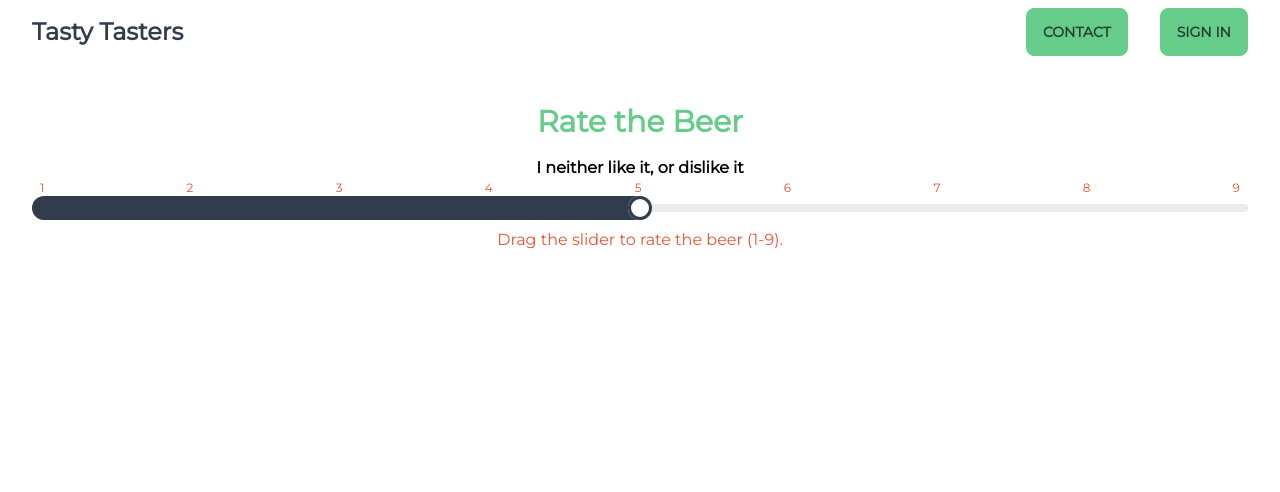
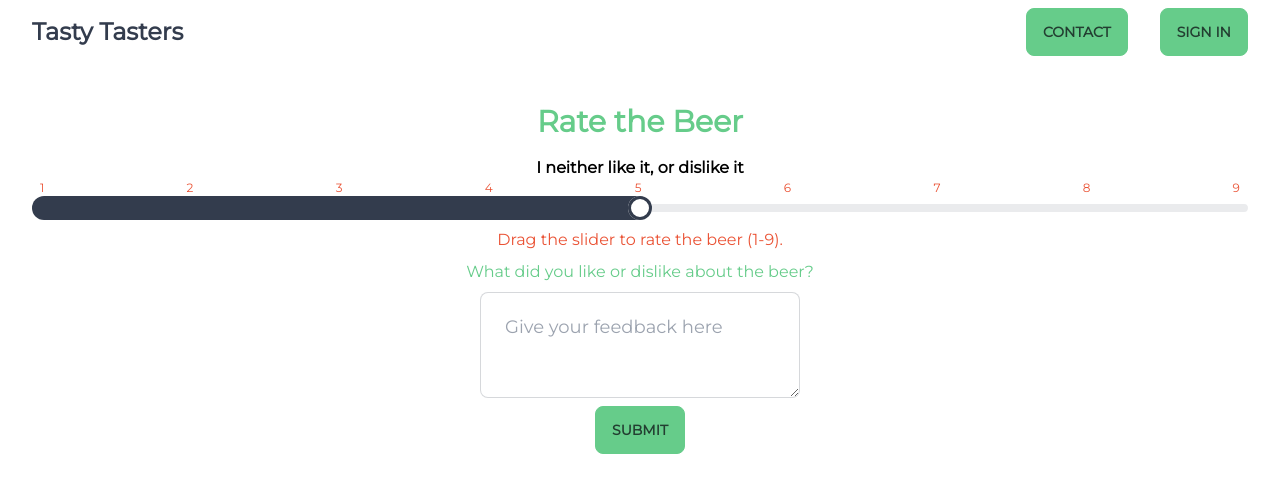
Before and after one commit to Friduwulf/tasty-tasters, a Next.js app: page /Hedonic in a window 1280 px wide. Shown: the top 492 px of the page. Built offline with nearby package versions, Linux system fonts and the light colour scheme; no server answers.

Commit message:
figured out what a date is

```diff
--- a/app/Components/Hedonic/Hedonic.tsx
+++ b/app/Components/Hedonic/Hedonic.tsx
@@ -41,6 +41,8 @@ const Hedonic = () => {
         ratingColor = 'primary-600'
     }
 
+
+
   return (
     <div className="flex flex-col items-center">
       <h1 className="text-3xl font-bold mb-4 text-primary">Rate the Beer</h1>
@@ -70,6 +72,16 @@ const Hedonic = () => {
       <p className="text-accent mt-2">
         Drag the slider to rate the beer (1-9).
       </p>
+    <div className="flex flex-col items-center w-full px-2 text-neutral">
+      <p className="text-primary my-2">
+        What did you like or dislike about the beer?
+      </p>
+      <textarea
+        placeholder="Give your feedback here"
+        className="textarea textarea-bordered textarea-lg w-full max-w-xs" >
+      </textarea>
+      <button className="btn btn-primary mt-2">Submit</button>
+    </div>
     </div>
   );
 };
--- a/app/Components/TastingCard/Card.tsx
+++ b/app/Components/TastingCard/Card.tsx
@@ -1,23 +1,27 @@
 interface Props {
     id: string;
     name: string;
-    // dateCreated: string;
-    // dueDate: string;
+    dateCreated: Date;
+    dueDate: Date;
   }
 
-export default function TastingCard({ id, name }: Props) {
+  export default function TastingCard({ id, name, dateCreated, dueDate }: Props) {
+    console.log(id, name, dateCreated, dueDate);
+
+    const formattedDateCreated = dateCreated.toLocaleDateString();
+    const formattedDueDate = dueDate.toLocaleDateString();
 
     return (
       <div className="card w-96 bg-base-100 shadow-xl">
         <div className="card-body">
           <h2 className="card-title text-primary">{name}</h2>
-        {/* <p className="text-primary">{dateCreated}</p>
-        <p className="text-primary">{dueDate}</p> */}
+          <p className="text-primary">Date Created: {formattedDateCreated}</p>
+          <p className="text-primary">Date Due: {formattedDueDate}</p>
           <p></p>
           <div className="card-actions justify-end">
             <a role='button' href='http://localhost:3000/Hedonic' className="btn btn-primary">Get Tasting!</a>
           </div>
         </div>
       </div>
-  )
+    );
   }
--- a/app/page.tsx
+++ b/app/page.tsx
@@ -11,7 +11,7 @@ export default function Home() {
           <h1 className="text-4xl font-bold text-neutral">Welcome to The Tasty Tasters</h1>
           <p className="mt-4 text-xl text-accent">Collect feedback on your favorite brewery's beer.</p>
           <div className="mt-8">
-            <Link href="#" className="btn btn-primary">
+            <Link href="/Tastings" className="btn btn-primary">
               Get Started
             </Link>
           </div>
```
Also changed, not shown: 1 other file (tests, documents, lock files or other folders). Lines whose indentation alone changed are shown as unchanged.
